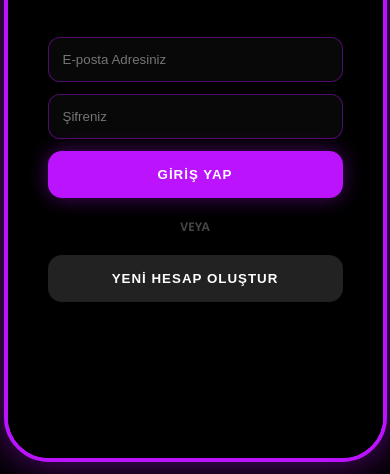
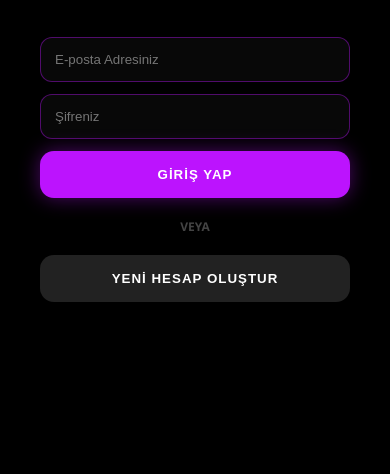
Before and after one commit to kuzeymurt00-blip/absolutelysocial, a plain HTML site: page index.html in a window 390 px wide. Shown: the part 370-844 px from the top of the page. Drawn offline with Linux system fonts and the light colour scheme; no server answers.

Commit message:
Update index.html

```diff
--- a/index.html
+++ b/index.html
@@ -1,6 +1,50 @@
 <!DOCTYPE html>
 <html lang="tr">
-<head>
+<head><meta name="apple-mobile-web-app-capable" content="yes">
+<meta name="apple-mobile-web-app-status-bar-style" content="black-translucent">
+<meta name="theme-color" content="#000000"> <style>
+    /* 2. ADIM: FULL EKRAN CSS AYARLARI */
+    html, body {
+        /* Ekranın dışına taşmayı ve kaydırmayı engeller */
+        width: 100%;
+        height: 100%;
+        margin: 0;
+        padding: 0;
+        overflow: hidden;
+        position: fixed; /* Mobilde 'bounce' efektini kapatır */
+        background-color: #000;
+    }
+
+    .phone {
+        /* Bilgisayarda kasa gibi durur, telefonda ekranın tamamını kaplar */
+        width: 100% !important;
+        height: 100% !important;
+        max-width: none !important;
+        max-height: none !important;
+        border: none !important;
+        border-radius: 0 !important;
+        box-shadow: none !important;
+        margin: 0 !important;
+        padding-top: env(safe-area-inset-top); /* Çentik (Notch) koruması */
+        padding-bottom: env(safe-area-inset-bottom); /* Alt çizgi koruması */
+    }
+
+    /* Notch (Çentik) ayarı: Gerçek telefonda çentiği gizle */
+    @media only screen and (max-width: 600px) {
+        .notch {
+            display: none; /* Telefonda zaten kendi çentiği olduğu için bizimkini gizliyoruz */
+        }
+
+        header {
+            padding-top: 20px; /* Üstten biraz boşluk bırak ki saatle çakışmasın */
+        }
+
+        nav.bottom-nav {
+            padding-bottom: env(safe-area-inset-bottom); /* iPhone alt barına göre ayarla */
+            height: calc(70px + env(safe-area-inset-bottom));
+        }
+    }
+</style>
     <meta charset="UTF-8">
     <meta name="viewport" content="width=device-width, initial-scale=1.0, maximum-scale=1.0, user-scalable=no">
     <title>Absolutely Social - Professional Edition</title>
```
